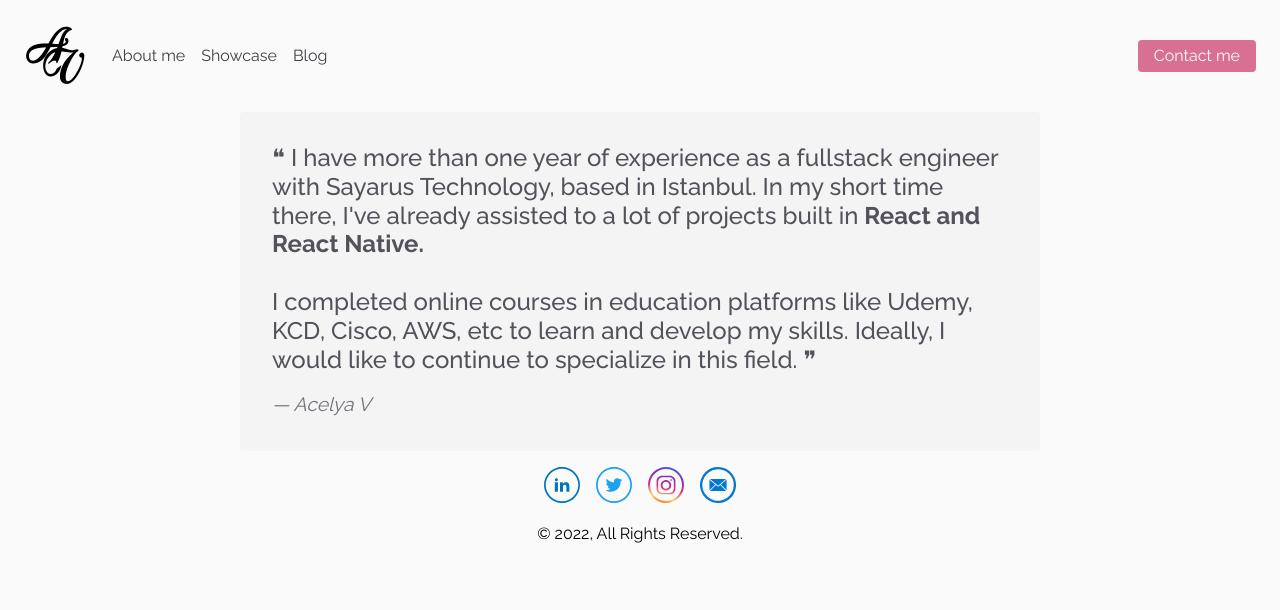
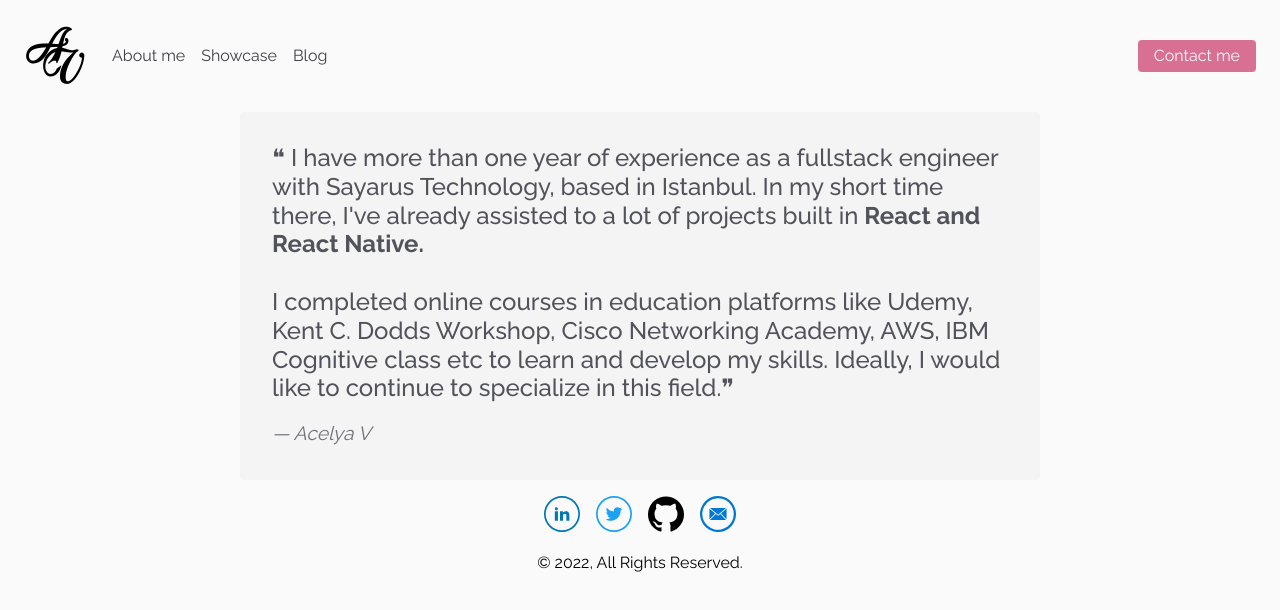
Before and after one commit to acelyavul/acelyavul, a React (Create React App) app: page /about in a window 1280 px wide. Shown: the top 610 px of the page. Built offline with nearby package versions, Linux system fonts and the light colour scheme.

Commit message:
feat: contact info is changed

```diff
--- a/src/assets/Icon.js
+++ b/src/assets/Icon.js
@@ -81,6 +81,25 @@ export const Instagram = ({ className, size = 24 }) => {
 				d='M129816 80249h73706c27678 0 50313 22355 50313 49665v73506c0 27317-22635 49663-50313 49663h-73706c-27680 0-50317-22348-50317-49663v-73508c0-27308 22638-49663 50317-49663zM166667 0c46024 0 87691 18656 117851 48816 30159 30160 48816 71827 48816 117851 0 46020-18656 87689-48816 117849-30161 30159-71830 48816-117851 48816-46020 0-87689-18657-117851-48816C18657 254356 0 212687 0 166667S18656 78978 48816 48816C78977 18657 120646 0 166667 0zm104924 61742c-26849-26849-63948-43459-104924-43459-40974 0-78074 16610-104924 43459-26849 26850-43459 63950-43459 104924 0 40976 16610 78074 43459 104923 26850 26849 63950 43459 104924 43459s78074-16610 104924-43459c26849-26849 43459-63947 43459-104923s-16610-78076-43459-104924zm-105394 58260c26896 0 48723 21826 48723 48724 0 26900-21827 48723-48723 48723-26904 0-48727-21823-48727-48723 0-26898 21823-48724 48727-48724zm0 16457c17811 0 32267 14453 32267 32267 0 17815-14456 32271-32267 32271-17817 0-32270-14456-32270-32271 0-17814 14453-32267 32270-32267zm47139-23209c4368 0 7911 3542 7911 7908 0 4369-3543 7911-7911 7911-4367 0-7908-3542-7908-7911 0-4367 3542-7908 7908-7908zm-77498-18883h61667c23156 0 42094 18843 42094 41872v61975c0 23027-18937 41867-42094 41867l-61667 2c-23154 0-42095-18841-42095-41867v-61978c0-23027 18941-41870 42095-41870z'
 				fill='url(#a)'
 			/>
+		</svg>
+	);
+};
+
+export const Github = ({ className, size = 24 }) => {
+	return (
+		<svg
+			xmlns='http://www.w3.org/2000/svg'
+			width={size}
+			height={size}
+			className={className}
+			shape-rendering='geometricPrecision'
+			text-rendering='geometricPrecision'
+			image-rendering='optimizeQuality'
+			fill-rule='evenodd'
+			clip-rule='evenodd'
+			viewBox='0 0 640 640'
+		>
+			<path d='M319.988 7.973C143.293 7.973 0 151.242 0 327.96c0 141.392 91.678 261.298 218.826 303.63 16.004 2.964 21.886-6.957 21.886-15.414 0-7.63-.319-32.835-.449-59.552-89.032 19.359-107.8-37.772-107.8-37.772-14.552-36.993-35.529-46.831-35.529-46.831-29.032-19.879 2.209-19.442 2.209-19.442 32.126 2.245 49.04 32.954 49.04 32.954 28.56 48.922 74.883 34.76 93.131 26.598 2.882-20.681 11.15-34.807 20.315-42.803-71.08-8.067-145.797-35.516-145.797-158.14 0-34.926 12.52-63.485 32.965-85.88-3.33-8.078-14.291-40.606 3.083-84.674 0 0 26.87-8.61 88.029 32.8 25.512-7.075 52.878-10.642 80.056-10.76 27.2.118 54.614 3.673 80.162 10.76 61.076-41.386 87.922-32.8 87.922-32.8 17.398 44.08 6.485 76.631 3.154 84.675 20.516 22.394 32.93 50.953 32.93 85.879 0 122.907-74.883 149.93-146.117 157.856 11.481 9.921 21.733 29.398 21.733 59.233 0 42.792-.366 77.28-.366 87.804 0 8.516 5.764 18.473 21.992 15.354 127.076-42.354 218.637-162.274 218.637-303.582 0-176.695-143.269-319.988-320-319.988l-.023.107z' />
 		</svg>
 	);
 };
--- a/src/components/ContactForm.jsx
+++ b/src/components/ContactForm.jsx
@@ -16,7 +16,15 @@ const FormOverlay = ({ onClose }) => {
 		formData.append("email", e.target.elements.email.value);
 		formData.append("message", e.target.elements.message.value);
 
-		// const dataObject = Object.fromEntries(formData);
+		const dataObject = Object.fromEntries(formData);
+
+		fetch("/", {
+			method: "POST",
+			headers: { "Content-Type": "application/x-www-form-urlencoded" },
+			body: { "form-name": "contact-", ...dataObject },
+		})
+			.then(() => alert("Success!"))
+			.catch(error => alert(error));
 
 		e.target.reset();
 		onClose();
@@ -28,9 +36,10 @@ const FormOverlay = ({ onClose }) => {
 			onSubmit={onSubmitHandler}
 			name='contact-form'
 			id='contact-form'
-			method='post'
-			action=''
+			method='POST'
+			action='POST'
 			autoComplete='on'
+			data-netlify='true'
 		>
 			<div className={styles.formGroup}>
 				<label htmlFor='fullName'>Name/Surname</label>
@@ -64,6 +73,9 @@ const FormOverlay = ({ onClose }) => {
 					rows='5'
 				></textarea>
 			</div>
+			<input type='hidden' name='form-name' value='contact-form' />
+			<div data-netlify-recaptcha='true'></div>
+
 			<div className={styles.btnContainer}>
 				<button type='submit' className={`${styles.btn} ${styles.primary}`}>
 					Send Message
--- a/src/components/Footer.jsx
+++ b/src/components/Footer.jsx
@@ -27,13 +27,13 @@ const Footer = () => {
 					</div>
 				</a>
 				<a
-					href='https://www.instagram.com/__acelya_vol/'
+					href='https://github.com/acelyavul'
 					target='_blank'
 					rel='noopener noreferrer'
-					aria-label='Instagram'
+					aria-label='Github'
 				>
 					<div className={styles.footerLink}>
-						<Icon.Instagram className={styles.iconStyle} size={36} />
+						<Icon.Github className={styles.iconStyle} size={36} />
 					</div>
 				</a>
 				<a href='mailto:acelyavuluvan@gmail.com' aria-label='Email Address'>
--- a/src/screens/About.jsx
+++ b/src/screens/About.jsx
@@ -11,8 +11,9 @@ export default function About() {
 					<span> React and React Native.</span>
 					<br />
 					<br />I completed online courses in education platforms like Udemy,
-					KCD, Cisco, AWS, etc to learn and develop my skills. Ideally, I would
-					like to continue to specialize in this field. ❞
+					Kent C. Dodds Workshop, Cisco Networking Academy, AWS, IBM Cognitive
+					class etc to learn and develop my skills. Ideally, I would like to
+					continue to specialize in this field.❞
 				</blockquote>
 				<p className={styles.nameStyle}>&mdash; Acelya V</p>
 			</div>
```
